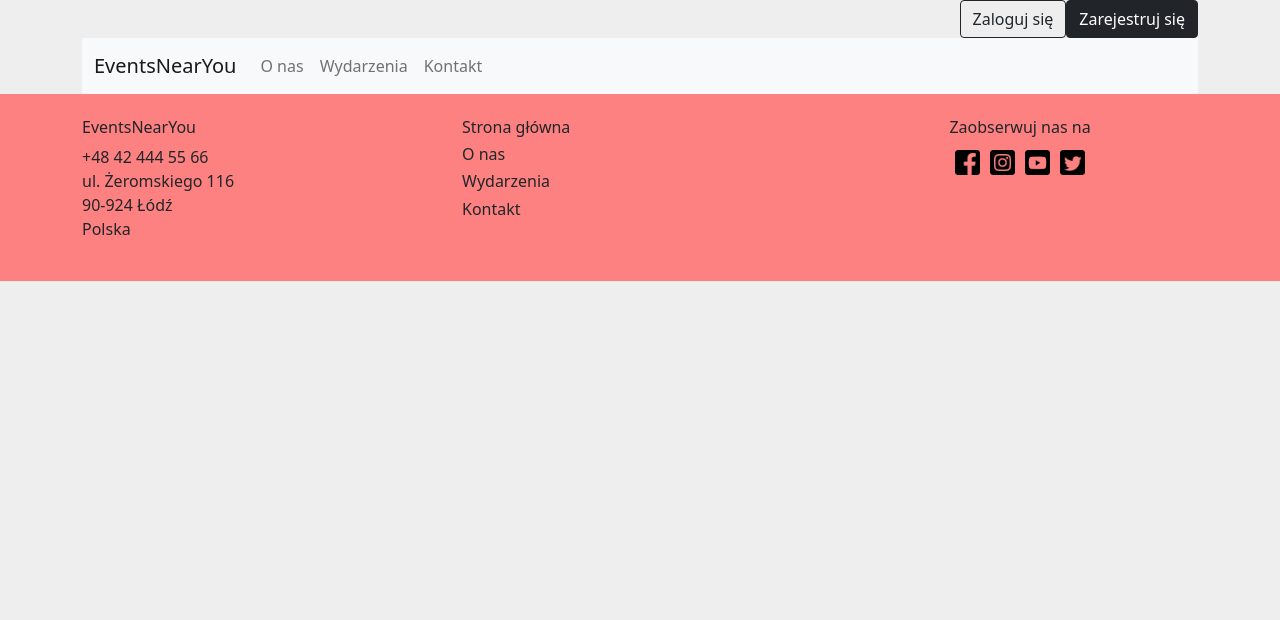
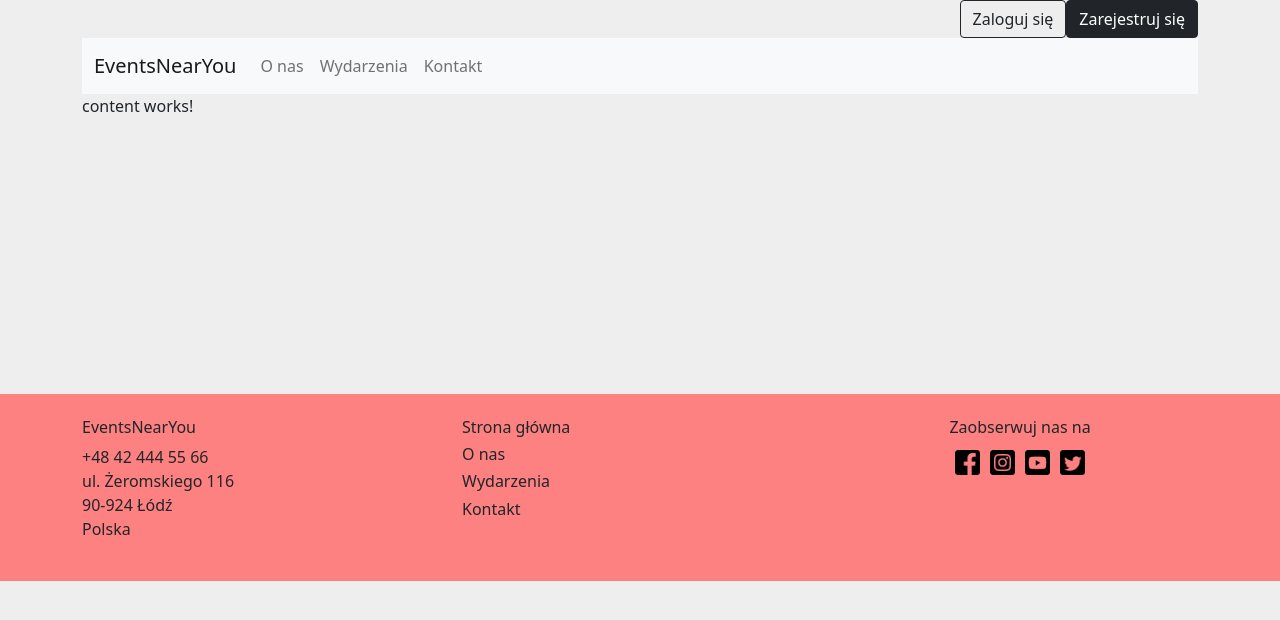
Before and after one commit to tobnog/EventsNearYou, an Angular app: page / in a window 1280 px wide. Shown: the top 620 px of the page. Built offline with nearby package versions, Linux system fonts and the light colour scheme.

Commit message:
Display content component

```diff
--- a/src/app/app.component.html
+++ b/src/app/app.component.html
@@ -1,6 +1,6 @@
-<app-login-buttons></app-login-buttons>
-<app-main-menu></app-main-menu>
-<div class="content">
-
+<div class="page">
+  <app-login-buttons></app-login-buttons>
+  <app-main-menu></app-main-menu>
+  <app-content></app-content>
+  <app-footer></app-footer>
 </div>
-<app-footer></app-footer>
```
